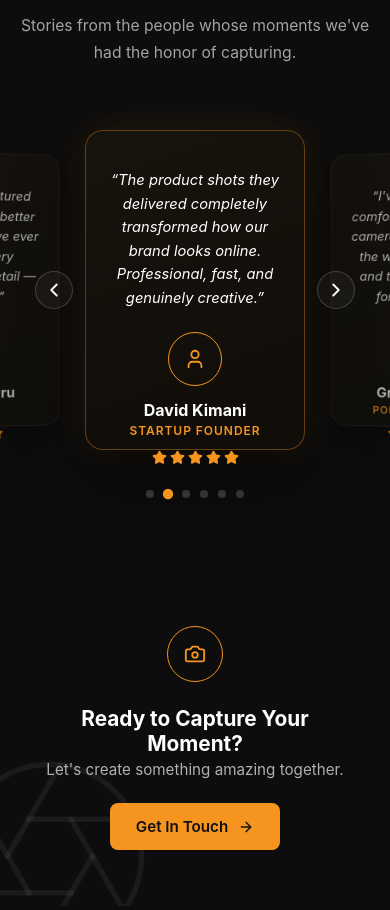
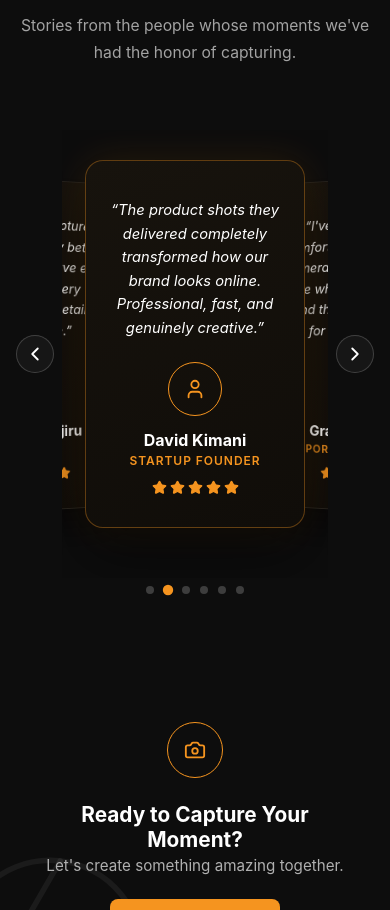
Before and after one commit to isaacmugwimi/Focus-Pixel, a React (Vite) app in the folder frontend/: page / in a window 390 px wide. Shown: the part 3769-4679 px from the top of the page. Built offline with nearby package versions, Linux system fonts and the light colour scheme.

Commit message:
Add Swiper integration to Testimonial component and update styles for improved layout

```diff
--- a/frontend/package.json
+++ b/frontend/package.json
@@ -15,7 +15,8 @@
     "react": "^19.2.7",
     "react-dom": "^19.2.7",
     "react-icons": "^5.7.0",
-    "react-router-dom": "^7.18.1"
+    "react-router-dom": "^7.18.1",
+    "swiper": "^14.0.6"
   },
   "devDependencies": {
     "@eslint/js": "^10.0.1",
--- a/frontend/src/Components/Testimonials/Testimonial.css
+++ b/frontend/src/Components/Testimonials/Testimonial.css
@@ -51,41 +51,41 @@
   margin: 0;
 }
 
-/* ===== Stage ===== */
+/* ===== Stage: arrows + swiper side by side ===== */
 .testimonials-stage {
   position: relative;
   display: flex;
   align-items: center;
-  justify-content: center;
-  height: 380px;
-  perspective: 1400px;
+  gap: 16px;
 }
 
-.testimonials-track {
-  position: relative;
+.testimonials-swiper {
+  flex: 1;
+  min-width: 0;
+  padding: 30px 0 50px;
+}
+
+.testimonials-slide {
   width: 320px;
-  height: 100%;
-  transform-style: preserve-3d;
+  height: auto;
 }
 
 /* ===== Card ===== */
 .testimonials-card {
-  position: absolute;
-  inset: 0;
   display: flex;
   flex-direction: column;
   align-items: center;
   text-align: center;
   padding: 40px 30px;
+  min-height: 340px;
   border-radius: 18px;
   background: linear-gradient(160deg, var(--fp-card) 0%, #100d09 100%);
   border: 1px solid rgba(255, 255, 255, 0.08);
   box-shadow: 0 20px 45px rgba(0, 0, 0, 0.5);
-  cursor: pointer;
 }
 
-.testimonials-card-active {
-  cursor: default;
+/* Swiper marks the centered slide active — style the card inside it */
+.swiper-slide-active .testimonials-card {
   border-color: rgba(245, 148, 31, 0.35);
   box-shadow:
     0 25px 60px rgba(0, 0, 0, 0.55),
@@ -171,57 +171,51 @@
   transform: scale(1.06);
 }
 
-.testimonials-arrow-prev {
-  margin-right: 12px;
+.testimonials-arrow.swiper-button-disabled {
+  opacity: 0.35;
+  cursor: default;
+  pointer-events: none;
 }
 
-.testimonials-arrow-next {
-  margin-left: 12px;
-}
-
-/* ===== Dots ===== */
+/* ===== Pagination (custom container, Swiper injects bullets) ===== */
 .testimonials-dots {
   display: flex;
   align-items: center;
   justify-content: center;
   gap: 10px;
-  margin-top: 40px;
+  margin-top: 8px;
 }
 
-.testimonials-dot {
+.testimonials-dots .swiper-pagination-bullet {
   width: 8px;
   height: 8px;
   border-radius: 50%;
-  border: none;
-  padding: 0;
   background: rgba(255, 255, 255, 0.2);
-  cursor: pointer;
+  opacity: 1;
+  margin: 0 !important;
   transition:
     background 0.25s ease,
     transform 0.25s ease;
 }
 
-.testimonials-dot:hover {
+.testimonials-dots .swiper-pagination-bullet:hover {
   background: rgba(255, 255, 255, 0.4);
 }
 
-.testimonials-dot-active {
+.testimonials-dots .swiper-pagination-bullet-active {
   background: var(--fp-orange);
   transform: scale(1.3);
 }
 
 /* ===== Responsive ===== */
 @media (max-width: 900px) {
-  .testimonials-stage {
-    height: 340px;
-  }
-
-  .testimonials-track {
+  .testimonials-slide {
     width: 260px;
   }
 
   .testimonials-card {
     padding: 32px 22px;
+    min-height: 300px;
   }
 }
 
@@ -231,10 +225,10 @@
   }
 
   .testimonials-stage {
-    height: 320px;
+    gap: 8px;
   }
 
-  .testimonials-track {
+  .testimonials-slide {
     width: 220px;
   }
 
--- a/frontend/src/Components/Testimonials/Testimonial.jsx
+++ b/frontend/src/Components/Testimonials/Testimonial.jsx
@@ -1,6 +1,17 @@
-import { useState, useEffect, useCallback, useRef } from "react";
-import { motion } from "framer-motion";
+import { useRef } from "react";
+import { Swiper, SwiperSlide } from "swiper/react";
+import {
+  EffectCoverflow,
+  Navigation,
+  Pagination,
+  Autoplay,
+} from "swiper/modules";
 import { ChevronLeft, ChevronRight, Star, User } from "lucide-react";
+
+import "swiper/css";
+import "swiper/css/effect-coverflow";
+import "swiper/css/navigation";
+import "swiper/css/pagination";
 import "./Testimonial.css";
 
 const TESTIMONIALS = [
@@ -44,54 +55,22 @@ const TESTIMONIALS = [
     quote:
       "The landscape shots from our trip are the best travel photography I've ever had done. Truly cinematic, every single frame.",
   },
-   {
+  {
     id: 6,
-    name: "Lydia Mwangi",
-    role: "Travel Blogger",
+    name: "Peter Mburu",
+    role: "Corporate Client",
     rating: 5,
     quote:
-      "The landscape shots from our trip are the best travel photography I've ever had done. Truly cinematic, every single frame.",
+      "Our headshots and brand imagery finally look like the professional company we actually are. Worth every shilling.",
   },
 ];
 
-const AUTOPLAY_MS = 5000;
-
 export default function Testimonial() {
-  const [activeIndex, setActiveIndex] = useState(0);
-  const [paused, setPaused] = useState(false);
-  const timerRef = useRef(null);
-  const total = TESTIMONIALS.length;
-
-  const goTo = useCallback(
-    (index) => setActiveIndex((index + total) % total),
-    [total]
-  );
-  const goNext = useCallback(() => goTo(activeIndex + 1), [activeIndex, goTo]);
-  const goPrev = useCallback(() => goTo(activeIndex - 1), [activeIndex, goTo]);
-
-  useEffect(() => {
-    if (paused) return;
-    timerRef.current = setInterval(() => {
-      setActiveIndex((i) => (i + 1) % total);
-    }, AUTOPLAY_MS);
-    return () => clearInterval(timerRef.current);
-  }, [paused, total]);
-
-  // shortest signed distance from a card's index to the active card,
-  // wrapping around either end of the array (so it "loops" smoothly)
-  const getOffset = (index) => {
-    let diff = index - activeIndex;
-    if (diff > total / 2) diff -= total;
-    if (diff < -total / 2) diff += total;
-    return diff;
-  };
+  const prevRef = useRef(null);
+  const nextRef = useRef(null);
 
   return (
-    <section
-      className="testimonials"
-      onMouseEnter={() => setPaused(true)}
-      onMouseLeave={() => setPaused(false)}
-    >
+    <section className="testimonials">
       <div className="testimonials-inner">
         <header className="testimonials-header">
           <p className="testimonials-eyebrow">Testimonials</p>
@@ -104,39 +83,50 @@ export default function Testimonial() {
 
         <div className="testimonials-stage">
           <button
+            ref={prevRef}
             type="button"
             className="testimonials-arrow testimonials-arrow-prev"
-            onClick={goPrev}
             aria-label="Previous testimonial"
           >
             <ChevronLeft size={22} />
           </button>
 
-          <div className="testimonials-track">
-            {TESTIMONIALS.map((item, index) => {
-              const offset = getOffset(index);
-              const isActive = offset === 0;
-              const abs = Math.abs(offset);
-              const hidden = abs > 2;
-
-              return (
-                <motion.div
-                  key={item.id}
-                  className={
-                    "testimonials-card" + (isActive ? " testimonials-card-active" : "")
-                  }
-                  animate={{
-                    x: offset * 230,
-                    scale: isActive ? 1 : abs === 1 ? 0.86 : 0.74,
-                    rotateY: offset * -14,
-                    opacity: hidden ? 0 : isActive ? 1 : abs === 1 ? 0.65 : 0.35,
-                    zIndex: total - abs,
-                  }}
-                  transition={{ type: "spring", stiffness: 260, damping: 28 }}
-                  style={{ pointerEvents: hidden ? "none" : "auto" }}
-                  onClick={() => !isActive && goTo(index)}
-                >
-                  <p className="testimonials-quote">&ldquo;{item.quote}&rdquo;</p>
+          <Swiper
+            modules={[EffectCoverflow, Navigation, Pagination, Autoplay]}
+            effect="coverflow"
+            grabCursor
+            centeredSlides
+            loop
+            slidesPerView="auto"
+            spaceBetween={-40}
+            coverflowEffect={{
+              rotate: 30,
+              stretch: 0,
+              depth: 160,
+              modifier: 1,
+              slideShadows: false,
+            }}
+            autoplay={{
+              delay: 5000,
+              disableOnInteraction: false,
+              pauseOnMouseEnter: true,
+            }}
+            navigation={{ prevEl: prevRef.current, nextEl: nextRef.current }}
+            onBeforeInit={(swiper) => {
+              swiper.params.navigation.prevEl = prevRef.current;
+              swiper.params.navigation.nextEl = nextRef.current;
+              swiper.navigation.init();
+              swiper.navigation.update();
+            }}
+            pagination={{ clickable: true, el: ".testimonials-dots" }}
+            className="testimonials-swiper"
+          >
+            {TESTIMONIALS.map((item) => (
+              <SwiperSlide key={item.id} className="testimonials-slide">
+                <div className="testimonials-card">
+                  <p className="testimonials-quote">
+                    &ldquo;{item.quote}&rdquo;
+                  </p>
 
                   <div className="testimonials-avatar" aria-hidden="true">
                     <User size={22} />
@@ -159,36 +149,25 @@ export default function Testimonial() {
                       />
                     ))}
                   </div>
-                </motion.div>
-              );
-            })}
-          </div>
+                </div>
+              </SwiperSlide>
+            ))}
+          </Swiper>
 
           <button
+            ref={nextRef}
             type="button"
             className="testimonials-arrow testimonials-arrow-next"
-            onClick={goNext}
             aria-label="Next testimonial"
           >
             <ChevronRight size={22} />
           </button>
         </div>
 
-        <div className="testimonials-dots" role="tablist" aria-label="Testimonials">
-          {TESTIMONIALS.map((item, i) => (
-            <button
-              key={item.id}
-              type="button"
-              role="tab"
-              aria-selected={i === activeIndex}
-              aria-label={`Go to testimonial ${i + 1}`}
-              className={
-                "testimonials-dot" + (i === activeIndex ? " testimonials-dot-active" : "")
-              }
-              onClick={() => goTo(i)}
-            />
-          ))}
-        </div>
+        <div
+          className="testimonials-dots"
+          aria-label="Testimonials pagination"
+        />
       </div>
     </section>
   );
```
Also changed, not shown: frontend/src/Components/Testimonials/TestimonialData.js (added, +51 -0 lines), 1 other file (tests, documents, lock files or other folders).
